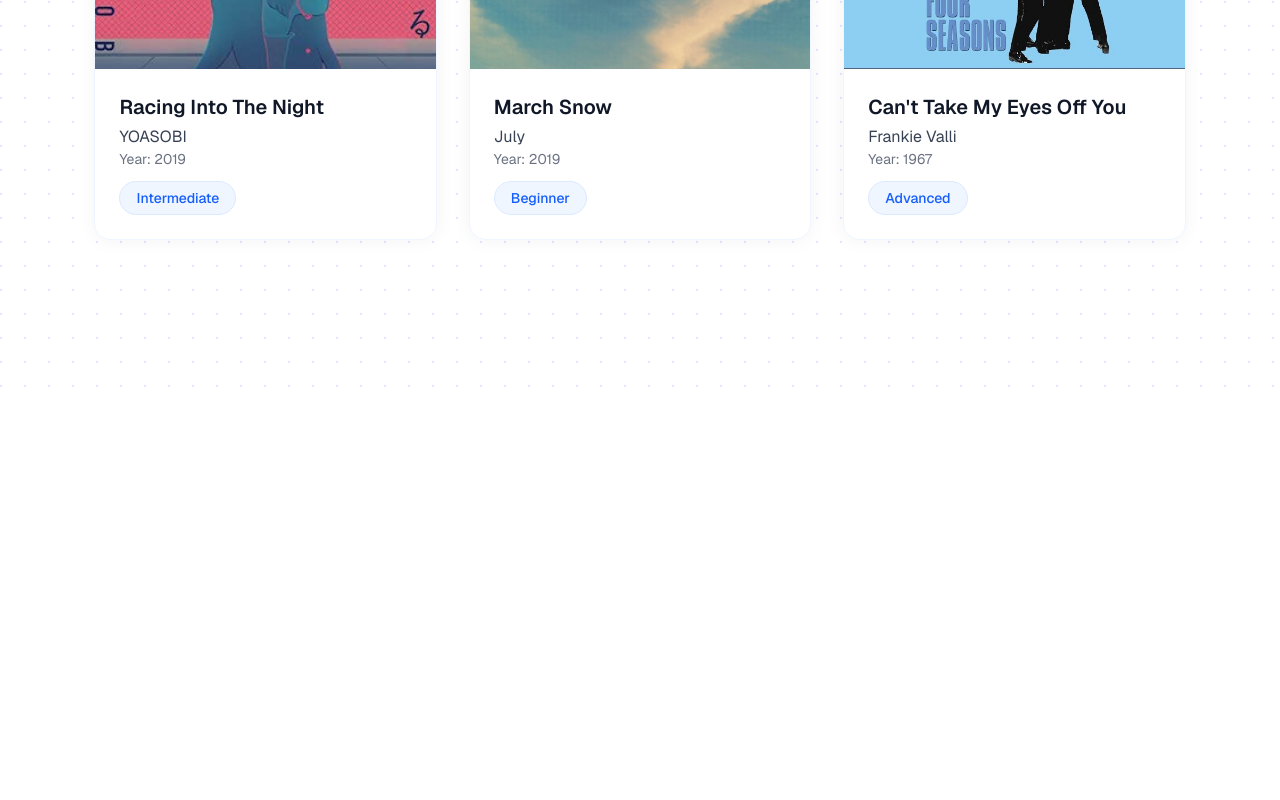
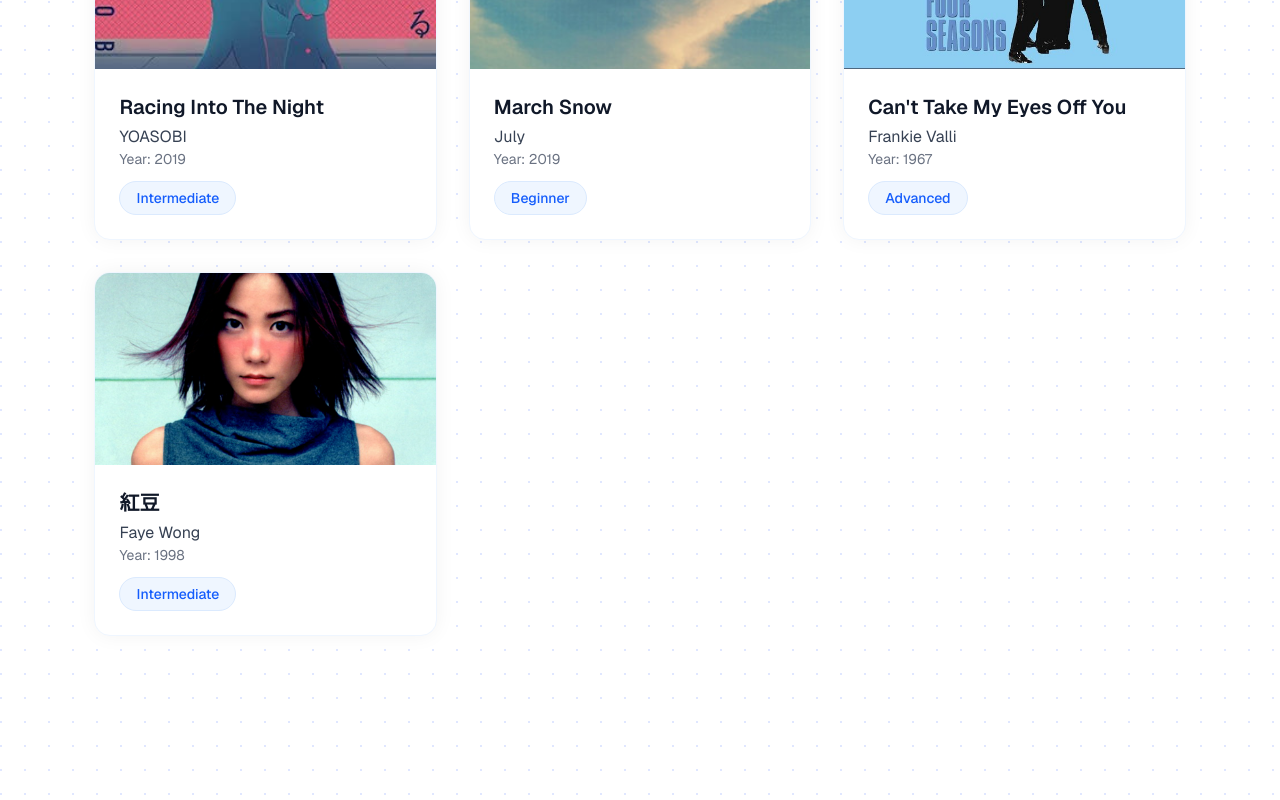
Before and after one commit to vincentxu123/sheet-music, a Next.js app: page / in a window 1280 px wide. Shown: the part 839-1639 px from the top of the page. Before the commit the page ends 1243 px from the top, so only its background shows below. Built offline with nearby package versions, Linux system fonts and the light colour scheme.

Commit message:
Add red bean song

```diff
--- a/src/app/constants.ts
+++ b/src/app/constants.ts
@@ -1,8 +1,11 @@
 import racingIntoTheNightThumbnail from '../../public/racing_into_the_night/thumbnail.jpg';
 import marchSnowThumbNail from '../../public/march_snow/thumbnail.jpg';
 import cantTakeMyEyesOffYouThumbnail from '../../public/cant_take_my_eyes_off_you/thumbnail.jpg';
+import redBeanThumbnail from '../../public/red_bean/thumbnail.png';
 
 import { StaticImageData } from 'next/image';
+
+type Difficulty = 'Beginner' | 'Intermediate' | 'Advanced'
 
 export interface SelectedSong {
   id: number;
@@ -11,7 +14,7 @@ export interface SelectedSong {
   year: number;
   thumbnail: StaticImageData;
   fullSheets: string;
-  difficulty: string;
+  difficulty: Difficulty;
   musescoreLink: string;
 }
 
@@ -46,4 +49,14 @@ export const sheetMusicData: SelectedSong[] = [
       difficulty: "Advanced",
       musescoreLink: "https://musescore.com/user/14842106/scores/24385639/s/JbJKsD",
     },
+    {
+      id: 4,
+      title: "紅豆",
+      composer: "Faye Wong",
+      year: 1998,
+      thumbnail: redBeanThumbnail,
+      fullSheets: "/red_bean/full_sheets.pdf",
+      difficulty: "Intermediate",
+      musescoreLink: "https://musescore.com/user/14842106/scores/24540634/s/vayKDh",
+    },
   ];
```
Also changed, not shown: public/red_bean/thumbnail.png (added), 1 other file (tests, documents, lock files or other folders).
